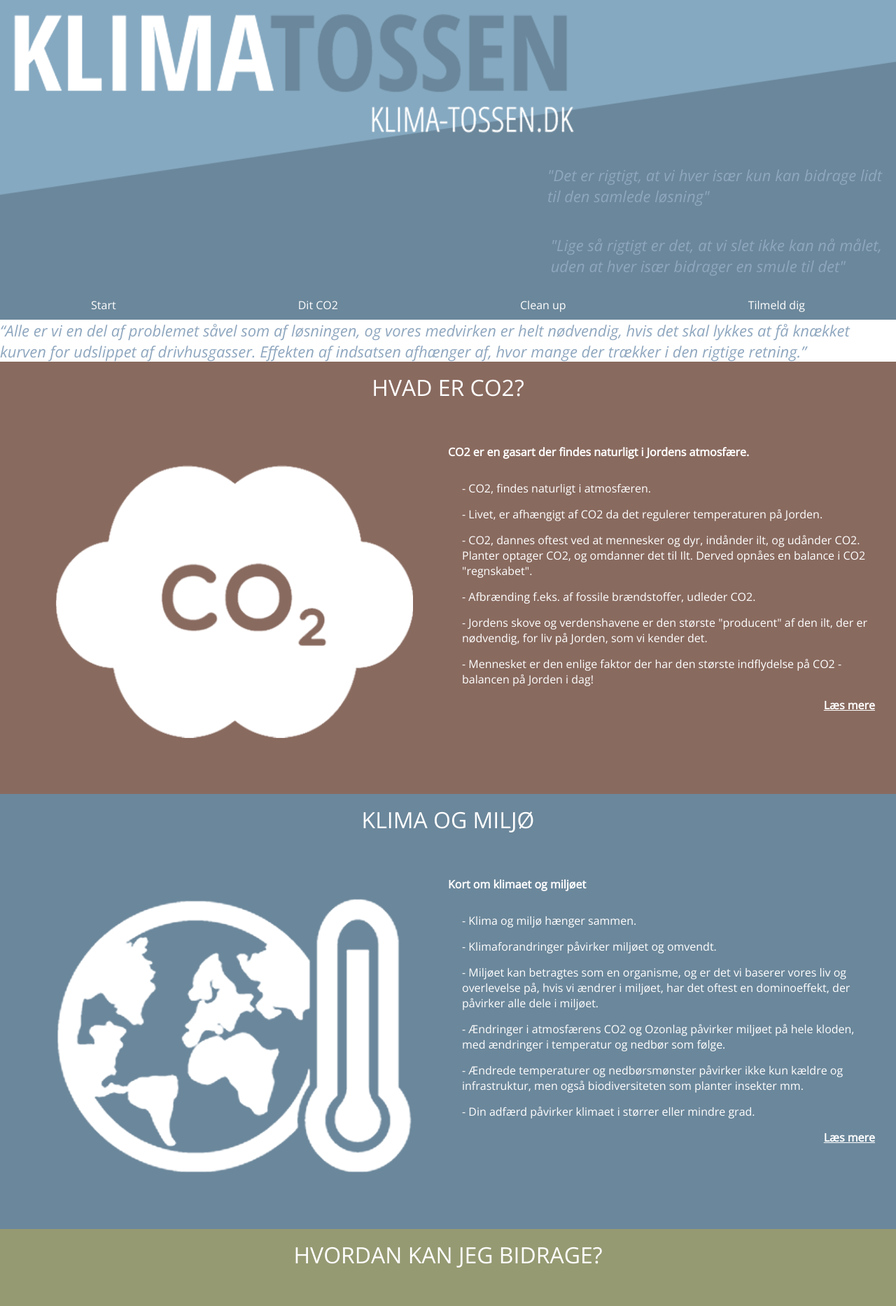
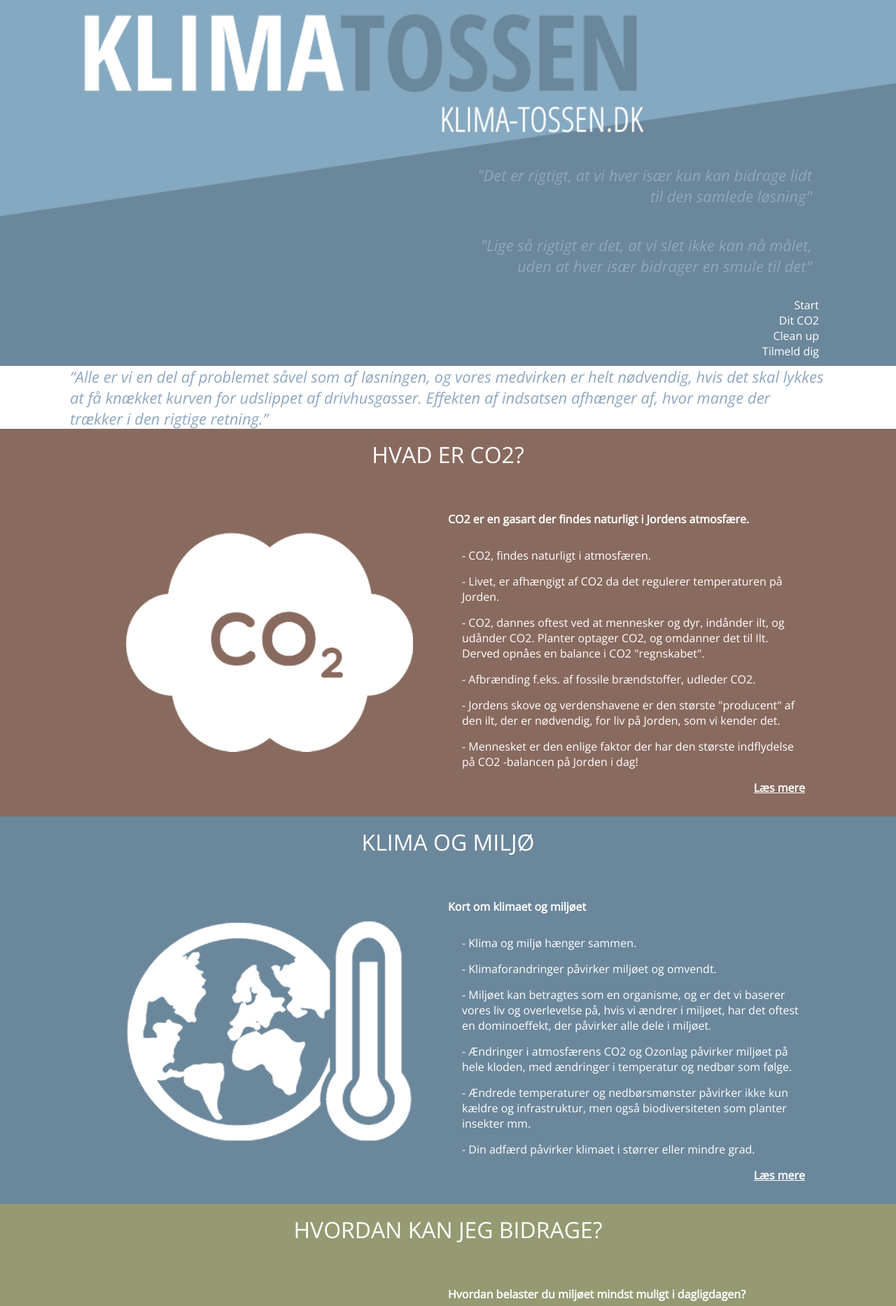
Before and after one commit to katrine-mo-jensen/klimatossen, a React (Vite) app in the folder klimatossen/: page / in a window 1280 px wide. Shown: the top 1867 px of the page at 70% size. Built offline with nearby package versions, Linux system fonts and the light colour scheme.

Commit message:
So close to the finish line

```diff
--- a/klimatossen/src/component/content/arrangement.module.scss
+++ b/klimatossen/src/component/content/arrangement.module.scss
@@ -3,7 +3,7 @@
     width: 100%;
     color: white;
     div {
-        max-width: 1280px;
+        max-width: 1080px;
         h3 {
           text-align: center;
           font-size: 2rem;
@@ -37,6 +37,9 @@
               justify-content: right;
               font-weight: bold;
             }
+            a:hover {
+              color: #8fa7bf;
+            }
           }
         }
       }
--- a/klimatossen/src/component/content/bidrage.module.scss
+++ b/klimatossen/src/component/content/bidrage.module.scss
@@ -3,7 +3,7 @@
   width: 100%;
   color: white;
   div {
-    max-width: 1280px;
+    max-width: 1080px;
     h3 {
       text-align: center;
       font-size: 2rem;
@@ -37,6 +37,9 @@
           justify-content: right;
           font-weight: bold;
         }
+        a:hover {
+          color: #8fa7bf;
+        }
       }
     }
   }
--- a/klimatossen/src/component/content/co2.module.scss
+++ b/klimatossen/src/component/content/co2.module.scss
@@ -3,7 +3,7 @@
     width: 100%;
     color: white;
     div {
-      max-width: 1280px;
+      max-width: 1080px;
       h3 {
         text-align: center;
         font-size: 2rem;
@@ -37,6 +37,9 @@
             justify-content: right;
             font-weight: bold;
           }
+          a:hover {
+            color: #8fa7bf;
+          }
         }
       }
     }
--- a/klimatossen/src/component/content/klima.module.scss
+++ b/klimatossen/src/component/content/klima.module.scss
@@ -3,7 +3,7 @@
     width: 100%;
     color: white;
     div {
-        max-width: 1280px;
+        max-width: 1080px;
         h3 {
           text-align: center;
           font-size: 2rem;
@@ -37,6 +37,9 @@
               justify-content: right;
               font-weight: bold;
             }
+            a:hover {
+              color: #8fa7bf;
+            }
           }
         }
       }
--- a/klimatossen/src/component/content/quote.module.scss
+++ b/klimatossen/src/component/content/quote.module.scss
@@ -1,5 +1,5 @@
 .quote {
-    max-width: 1280px;
+    max-width: 1080px;
     display: flex;
     justify-content: center;
 
--- a/klimatossen/src/component/footer/Footer.jsx
+++ b/klimatossen/src/component/footer/Footer.jsx
@@ -3,6 +3,7 @@ import style from "../footer/footer.module.scss";
 export function Footer() {
   return (
     <footer>
+      <div>
       <section className={style.npo}>
         <h5>KlimaTossen NPO</h5>
         <p>
@@ -22,6 +23,7 @@ export function Footer() {
             </li>
           </ul>
         </p>
+        <h1>Klima<span>tossen</span></h1>
       </section>
       <section className={style.tilmeld}>
         <h5>Ja tak! Jeg vil gerne hører mere.</h5>
@@ -30,13 +32,14 @@ export function Footer() {
           <input type="text" placeholder="Hjem by" />
           <input type="email" placeholder="Email adresse" />
           <input type="tel" placeholder="Telefon nummer" />
-          <label htmlFor="">Få en samtale med Klimatossen</label>
+          <label htmlFor="">Få en samtale med Klimatossen </label>
           <input type="checkbox" />
           <label htmlFor="">Modtag Nyhedsbrev</label>
           <input type="checkbox" />
           <input type="Submit" value="Send" />
         </form>
       </section>
+      </div>
     </footer>
   );
 }
--- a/klimatossen/src/component/footer/footer.module.scss
+++ b/klimatossen/src/component/footer/footer.module.scss
@@ -1,7 +1,49 @@
 footer {
-    background-image: url(../../assets/Bg-Tile-Blue-Light.png);
-    width: 100%;
-    color: white;
+  background-image: url(../../assets/Bg-Tile-Blue-Dark.png);
+  width: 100%;
+  color: white;
+  div {
     display: grid;
     grid-template-columns: 1fr 1fr;
+    max-width: 1080px;
+
+    h5 {
+      font-size: 1.5rem;
+      padding-top: 20px;
+    }
+    .npo {
+      p {
+        padding-top: 20px;
+      }
+      ul {
+        padding-bottom: 10px;
+        li {
+          list-style-type: none;
+
+          a {
+            color: white;
+          }
+        }
+      }
+      h1 {
+        font-size: 2.5rem;
+        text-transform: uppercase;
+        span {
+          color: #8fa7bf;
+        }
+      }
+    }
+    form {
+      display: flex;
+      flex-direction: column;
+      gap: 5px;
+      padding-top: 10px;
+      input {
+        width: 100%;
+        background-color: #8fa7bf;
+        border: none;
+        padding: 5px;
+      }
+    }
+  }
 }
--- a/klimatossen/src/component/header/Header.jsx
+++ b/klimatossen/src/component/header/Header.jsx
@@ -4,7 +4,7 @@ import logo from "../../assets/logo.png"
 export function Header() {
   return (
     <header>
-
+     <div>
       <img className="logo" src={logo} alt="Klimatossen logo and url" />
       <p>
         "Det er rigtigt, at vi hver især kun kan bidrage lidt <br />
@@ -20,7 +20,7 @@ export function Header() {
             <li><a href="#">Tilmeld dig</a></li>
         </ul>
       </nav>
-
+      </div>
     </header>
   );
 }
--- a/klimatossen/src/component/header/header.module.scss
+++ b/klimatossen/src/component/header/header.module.scss
@@ -3,25 +3,22 @@ header {
   background-size: cover;
   background-repeat: no-repeat;
   width: 100%;
-
+  div {
+    max-width: 1080px;
     img {
       padding: 20px;
-    max-width: 1280px;
     }
     p {
-    font-weight: 300;
       font-size: 1.375rem;
       font-style: italic;
-    display: flex;
-    justify-content: right;
+      text-align: right;
       color: #8fa7bf;
       padding: 20px;
     }
     nav {
       padding: 10px;
+      text-align: right;
       ul {
-      display: flex;
-      justify-content: right;
         gap: 20px;
         li {
           list-style-type: none;
@@ -29,7 +26,11 @@ header {
             text-decoration: none;
             color: white;
           }
+          a:hover {
+            color: #8fa7bf;
           }
         }
       }
     }
+  }
+}
```
Lines whose indentation alone changed are shown as unchanged.
